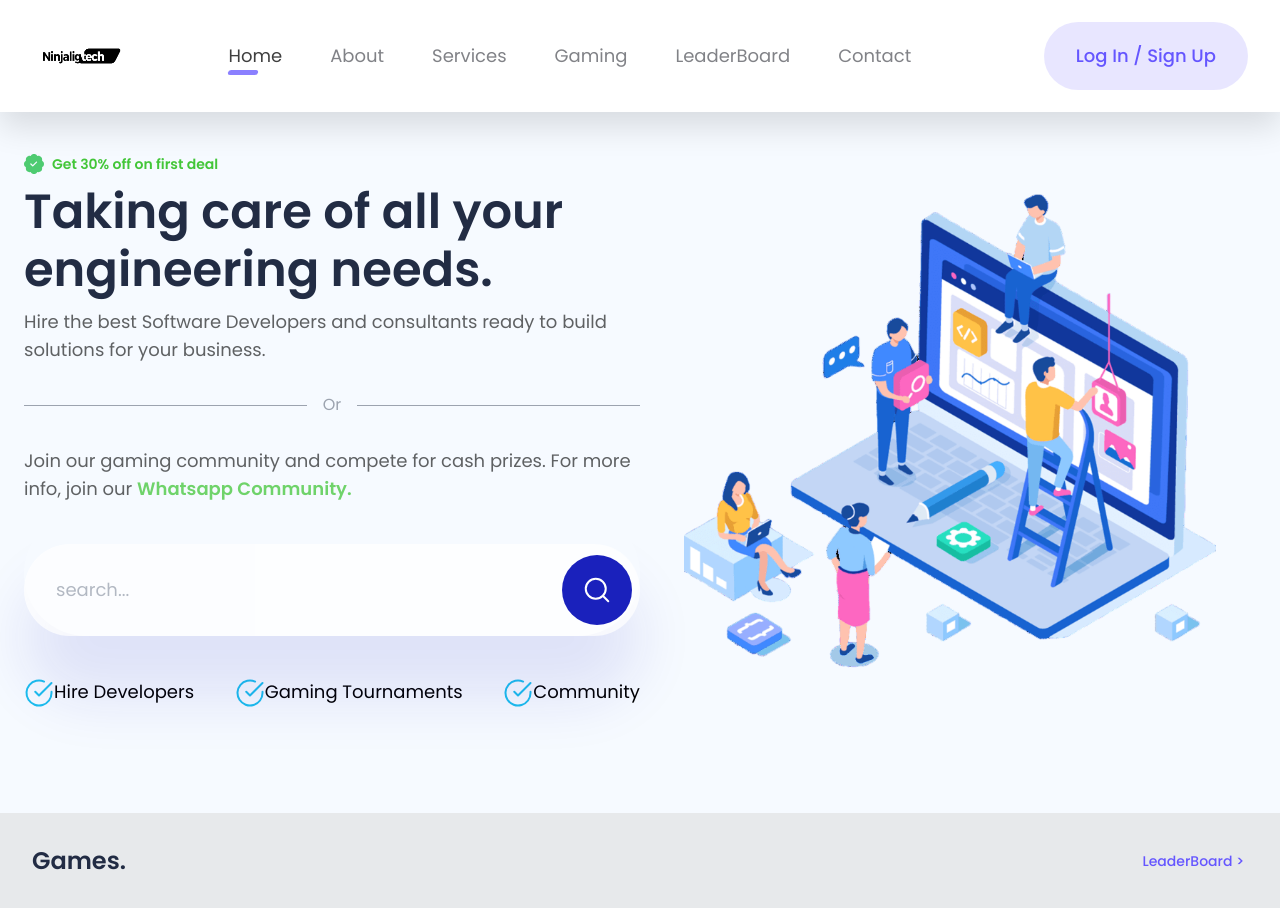
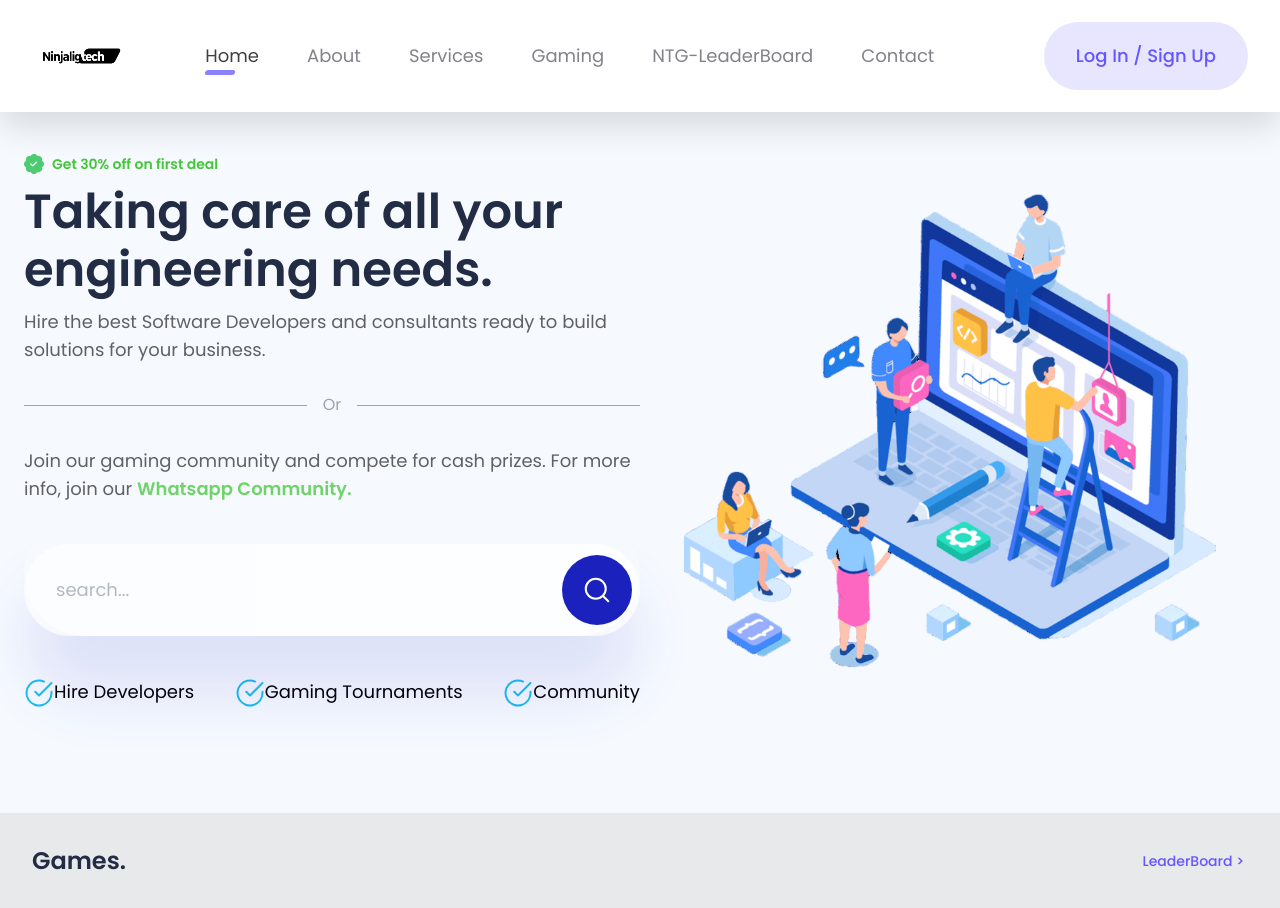
Before and after one commit to kihiuFrank/NinjaLigTech, a Next.js app: page / in a window 1280 px wide. Shown: the top 908 px of the page. Built offline with nearby package versions, Linux system fonts and the light colour scheme; no server answers.

Commit message:
navbar update

```diff
--- a/components/Navbar/Drawerdata.tsx
+++ b/components/Navbar/Drawerdata.tsx
@@ -17,7 +17,7 @@ const navigation: NavigationItem[] = [
   { name: "About", href: "/about", current: false },
   { name: "Services", href: "/services", current: false },
   { name: "Gaming", href: "/gaming", current: false },
-  { name: "LeaderBoard", href: "/leader-board", current: false },
+  { name: "NTG-LeaderBoard", href: "/leader-board", current: false },
   { name: "Contact", href: "/contact", current: false },
 ];
 
--- a/components/Navbar/Navbar.tsx
+++ b/components/Navbar/Navbar.tsx
@@ -21,7 +21,7 @@ const navigation: NavigationItem[] = [
   { name: "About", href: "/about", current: false },
   { name: "Services", href: "/services", current: false },
   { name: "Gaming", href: "/gaming", current: false },
-  { name: "LeaderBoard", href: "/leader-board", current: false },
+  { name: "NTG-LeaderBoard", href: "/leader-board", current: false },
   { name: "Contact", href: "/contact", current: false },
 ];
 
```
